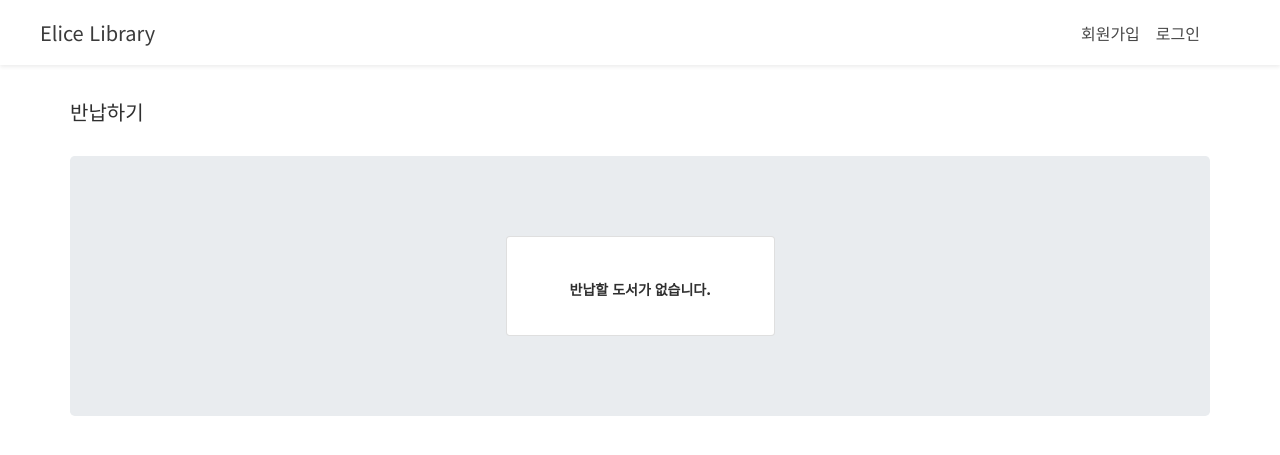
After one commit to bky373/elice_library, a Flask app: template elice_library/templates/rental/books_return.html in a window 1280 px wide. The commit adds this page. Shown: the top 455 px of the page. Run offline with Flask 2, Linux system fonts and the light colour scheme; the template is opened without the code that fills it, so the values that code supplies are empty; some libraries are stand-ins or nearby versions; some web fonts are replaced.

Commit message:
add books_return page and feature of returning a book

```diff
--- a/elice_library/templates/navbar.html
+++ b/elice_library/templates/navbar.html
@@ -6,25 +6,28 @@
         <span class="navbar-toggler-icon"></span>
     </button>
     <div class="collapse navbar-collapse" id="navbarSupportedContent">
+        <div class="navbar-nav ml-auto mr-5">
             {% if g.user %}
             <ul class="navbar-nav">
                 <li class="nav-item">
                     <a class="nav-link" href="{{ url_for('rental.info') }}">대여정보</a>
                 </li>
-        </ul>
-        {% endif %}
-        <div class="navbar-nav ml-auto mr-5">
-            {% if g.user %}
+                <li class="nav-item">
+                    <a class="nav-link" href="{{ url_for('rental.books_return') }}">반납하기</a>
+                </li>
                 <li class="nav-item mr-2">
                     <a class="nav-link" href="{{ url_for('auth.logout') }}">{{ g.user.username }}님 로그아웃</a>
                 </li>
+            </ul>
             {% else %}
-            <li class="nav-item mr-2">
+            <ul class="navbar-nav mr-2">
+                <li class="nav-item">
                     <a class="nav-link" href="{{ url_for('auth.signup') }}">회원가입</a>
                 </li>
                 <li class="nav-item">
                     <a class="nav-link" href="{{ url_for('auth.login') }}">로그인</a>
                 </li>
+            </ul>
             {% endif %}
         </div>
     </div>
--- /dev/null
+++ b/elice_library/templates/rental/books_return.html
@@ -0,0 +1,34 @@
+{% extends 'base.html' %}
+
+{% block content %}
+<p>
+<div class="row">
+    <h1 class="mb-3">반납하기</h1>
+</div>
+</p>
+<div class="jumbotron row justify-content-center">
+    {% if rental_infos %}
+        {% for info in rental_infos %}
+        <form class="card col-md-3 mx-3 my-3 p-3" method="POST" action="{{ url_for('rental.books_return') }}">
+            <input type="hidden" class="d-none" name="book" value="{{ info.book.id }}">
+            <div class="card-body">
+                <div class="book-image text-center">
+                    <img src="{{ info.book.image_path }}" class="img" alt="책 이미지" />
+                </div>
+                <h2 class="card-title mt-3 mb-1 p-2 text-center font-weight-bolder"><a href="{{ url_for('books.get_book', book_id=info.book.id) }}">{{ info.book.book_name }}</a></h2>
+            </div>
+            <div class="text-center">
+                <div class="text-center my-1">{{ info.rented_at }}</div>
+                <button type="submit" class="btn btn-info w-75 my-2">반납하기</button>
+            </div>
+        </form>
+        {% endfor %}
+    {% else %}
+    <article class="card col-md-3 mx-3 my-3 p-3">
+        <div class="card-body">
+            <h2 class="card-title p-2 text-center font-weight-bolder">반납할 도서가 없습니다.</h2>
+        </div>
+    </article>
+    {% endif %}
+</div>
+{% endblock %}
```
Also changed, not shown: elice_library/templates/rental/rental_info.html (+9 -3 lines), elice_library/views/rental.py (+19 -1 lines). Lines whose indentation alone changed are shown as unchanged.
